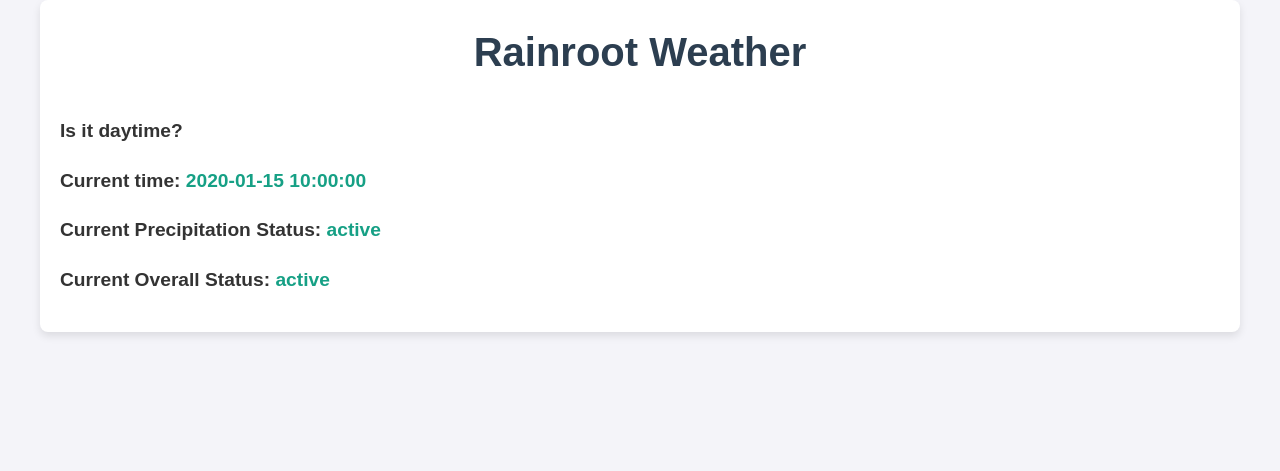
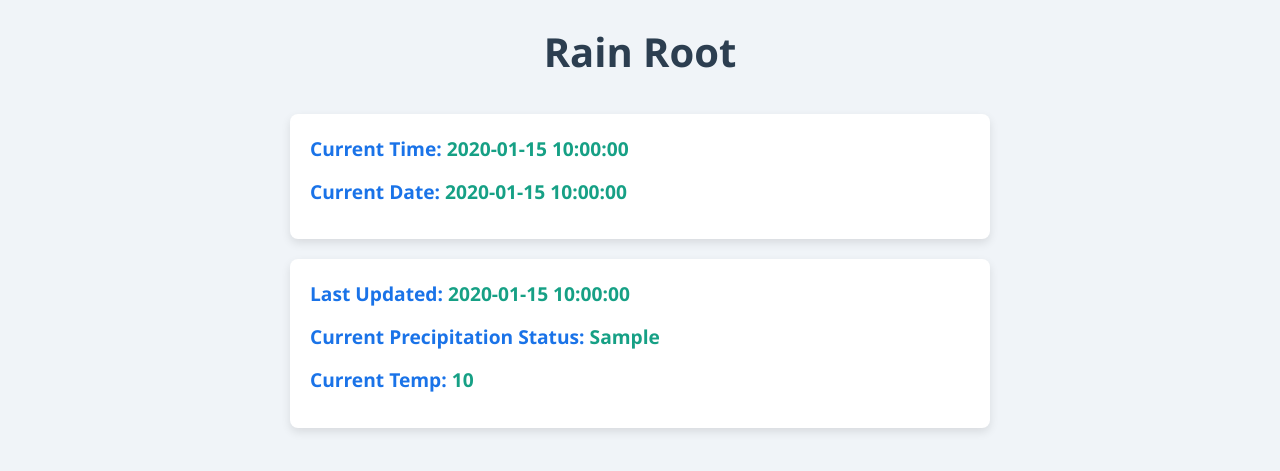
Before and after one commit to DugtheDog1/Lumeo, a Flask app: template templates/index.html in a window 1280 px wide. Shown: the top 471 px of the page. Run offline with Flask 3, Linux system fonts and the light colour scheme; the template is opened without the code that fills it: most values are stand-ins (such as "Sample title", 1, 10 or a date in 2020).

Commit message:
someMoreStuff

```diff
--- a/app.py
+++ b/app.py
@@ -1,4 +1,3 @@
-
 import urllib3
 urllib3.disable_warnings(urllib3.exceptions.InsecureRequestWarning)
 
@@ -11,45 +10,33 @@
 
 @app.route('/')
 def get_current_info():
-    url = "https://api.open-meteo.com/v1/forecast?latitude=44.8&longitude=-93.17&current=temperature_2m,is_day,weather_code&wind_speed_unit=mph&temperature_unit=fahrenheit&precipitation_unit=inch"
+    # API request URL
+    url = "https://api.open-meteo.com/v1/forecast?latitude=44.8041&longitude=-93.1669&daily=sunset,sunrise&models=gfs_seamless&current=is_day,precipitation,temperature_2m&timezone=America%2FChicago&forecast_days=1&wind_speed_unit=mph&precipitation_unit=inch&temperature_unit=fahrenheit"
 
     response = requests.get(url, verify=False)  # Open link, verify=False to ignore SSL warnings
     data = response.json()  # Convert to JSON
 
-    # Extract relevant data
-    current_is_day = data["current"].get("is_day", None)
-    current_time_utc = data["current"].get("time", None)
-    current_precipitation_status = data["current"].get("precipitation", None)
-    current_overall_status = data["current"].get("weather_code", None)
+    # Extract relevant data from the API response
+    last_updated = data["current"].get("time", None)
+    current_precipitation = data["current"].get("precipitation", None)
+    current_temp = data["current"].get("temperature_2m", None)
 
-    # Convert the UTC time to local time (Central Time)
-    if current_time_utc:
-        # Convert the string to a datetime object
-        utc_time = datetime.fromisoformat(current_time_utc)
-        # Get the UTC timezone and local timezone (replace with your actual local timezone, e.g., 'America/Chicago' for Minnesota)
-        utc_zone = pytz.UTC
-        local_zone = pytz.timezone('America/Chicago')
-        # Make the datetime object timezone-aware (in UTC)
-        utc_time = utc_zone.localize(utc_time)
-        # Convert to local time
-        local_time = utc_time.astimezone(local_zone)
-        # Format the local time
-        current_time = local_time.strftime('%Y-%m-%d %H:%M:%S')
-    else:
-        current_time = None
-
+    # Get current time and date
+    timezone = pytz.timezone('America/Chicago')  # Set timezone to Chicago
+    current_time = datetime.now(timezone).strftime("%H:%M:%S")  # Time format
+    current_date = datetime.now(timezone).strftime("%Y-%m-%d")  # Date format
 
     # Return data to the HTML template
     return render_template("index.html",
-                           isDay=current_is_day,
+                           lastUpdated=last_updated,
+                           currentPrecipitation=current_precipitation,
+                           currentTemp=current_temp,
                            currentTime=current_time,
-                           currentPrecipitationStatus=current_precipitation_status,
-                           currentOverallStatus=current_overall_status)
-
-
+                           currentDate=current_date)
 
 if __name__ == '__main__':
     app.run(debug=True)
+
 
 
 # if __name__ == '__main__':
--- a/static/style.css
+++ b/static/style.css
@@ -1,80 +1,79 @@
-/* General Reset */
+/* Reset & Base Styles */
 * {
     margin: 0;
     padding: 0;
     box-sizing: border-box;
 }
 
-/* Body Styling */
 body {
-    font-family: 'Arial', sans-serif;
-    background-color: #f4f4f9;
+    font-family: 'Segoe UI', Tahoma, Geneva, Verdana, sans-serif;
+    background-color: #f0f4f8;
     color: #333;
     line-height: 1.6;
+    padding: 20px;
 }
 
-/* Container for Content */
-.container {
-    width: 100%;
-    max-width: 1200px;
-    margin: 0 auto;
-    padding: 20px;
-    background-color: #fff;
-    border-radius: 8px;
-    box-shadow: 0 4px 8px rgba(0, 0, 0, 0.1);
-}
-
-/* Header Styling */
+/* Header */
 header {
     text-align: center;
     margin-bottom: 30px;
 }
 
-h1 {
+#title {
     font-size: 2.5rem;
     color: #2c3e50;
 }
 
-/* Weather Information Section */
-.weather-info {
-    font-size: 1.2rem;
-    line-height: 1.8;
+/* Container */
+.container {
+    background-color: #ffffff;
+    border-radius: 8px;
+    padding: 20px;
+    margin: 20px auto;
+    max-width: 700px;
+    box-shadow: 0 4px 10px rgba(0, 0, 0, 0.1);
 }
 
-.weather-info p {
-    margin-bottom: 15px;
+/* Section Content */
+section p {
+    font-size: 1.2rem;
+    margin-bottom: 12px;
 }
 
-.weather-info .value {
-    font-weight: bold;
-    color: #16a085;
+strong {
+    color: #1a73e8;
 }
 
-/* Responsive Styles */
+.value {
+    color: #16a085;
+    font-weight: bold;
+}
+
+/* Responsive Design */
 @media (max-width: 768px) {
-    h1 {
+    #title {
         font-size: 2rem;
     }
 
-    .weather-info p {
+    section p {
         font-size: 1rem;
+    }
+
+    .container {
+        padding: 15px;
     }
 }
 
 @media (max-width: 480px) {
-    .container {
-        padding: 15px;
-    }
-
-    h1 {
+    #title {
         font-size: 1.8rem;
     }
 
-    .weather-info p {
-        font-size: 0.9rem;
+    section p {
+        font-size: 0.95rem;
     }
 
-    .weather-info .value {
+    .value {
         font-size: 1rem;
     }
 }
--- a/templates/index.html
+++ b/templates/index.html
@@ -7,19 +7,23 @@
     <link rel="stylesheet" href="static/style.css">
 </head>
 <body>
+    <header>
+        <h1 id="title">Rain Root</h1>
+    </header>
+
     <div class="container">
-        <header>
-            <h1>Rainroot Weather</h1>
-        </header>
+        <section class="current-info">
+            <p><strong>Current Time:</strong> <span class="value">{{ currentTime }}</span></p>
+            <p><strong>Current Date:</strong> <span class="value">{{ currentDate }}</span></p>
+        </section>
+    </div>
 
-        <main>
-            <section class="weather-info">
-                <p><strong>Is it daytime?</strong> <span class="value">{{ isDay }}</span></p>
-                <p><strong>Current time:</strong> <span class="value">{{ currentTime }}</span></p>
-                <p><strong>Current Precipitation Status:</strong> <span class="value">{{ currentPrecipitationStatus }}</span></p>
-                <p><strong>Current Overall Status:</strong> <span class="value">{{ currentOverallStatus }}</span></p>
-            </section>
-        </main>
+    <div class="container">
+        <section class="weather-info">
+            <p><strong>Last Updated:</strong> <span class="value">{{ lastUpdated }}</span></p>
+            <p><strong>Current Precipitation Status:</strong> <span class="value">{{ currentPrecipitation }}</span></p>
+            <p><strong>Current Temp:</strong> <span class="value">{{ currentTemp }}</span></p>
+        </section>
     </div>
 </body>
 </html>
```
